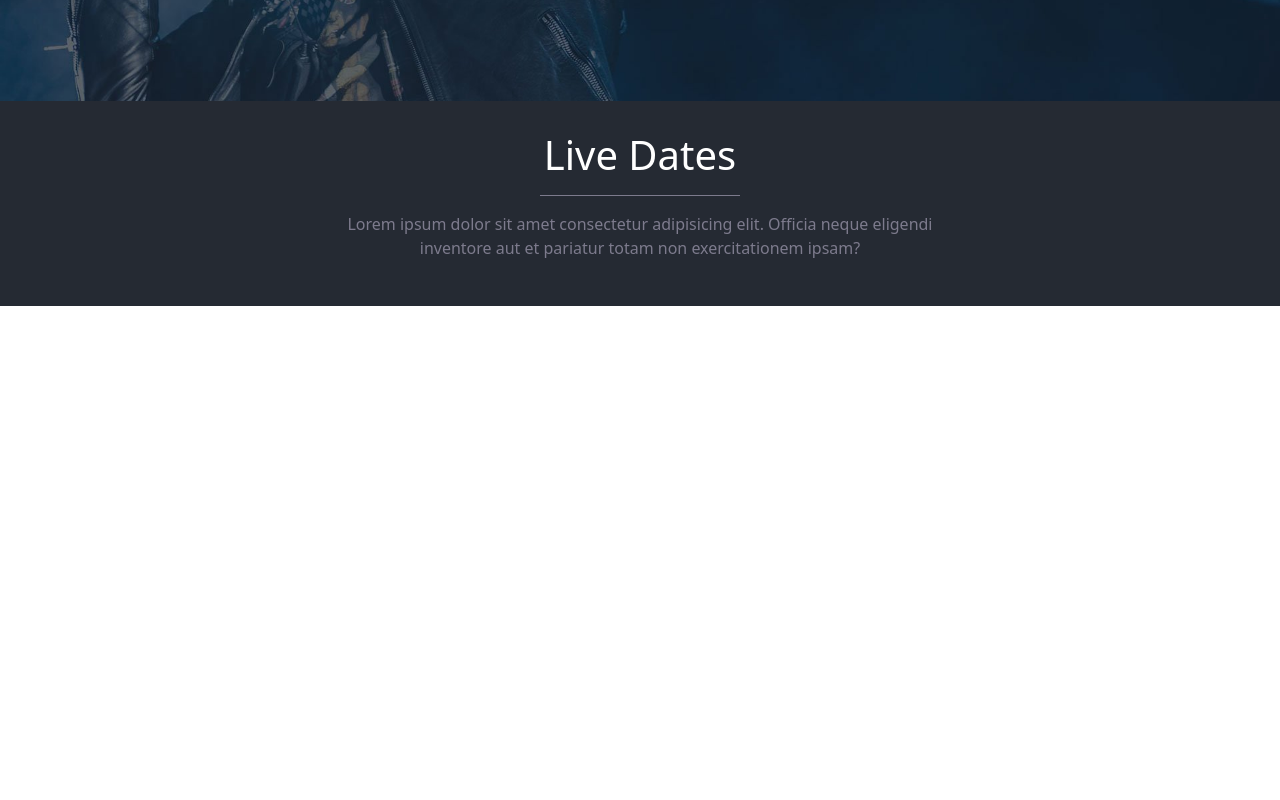
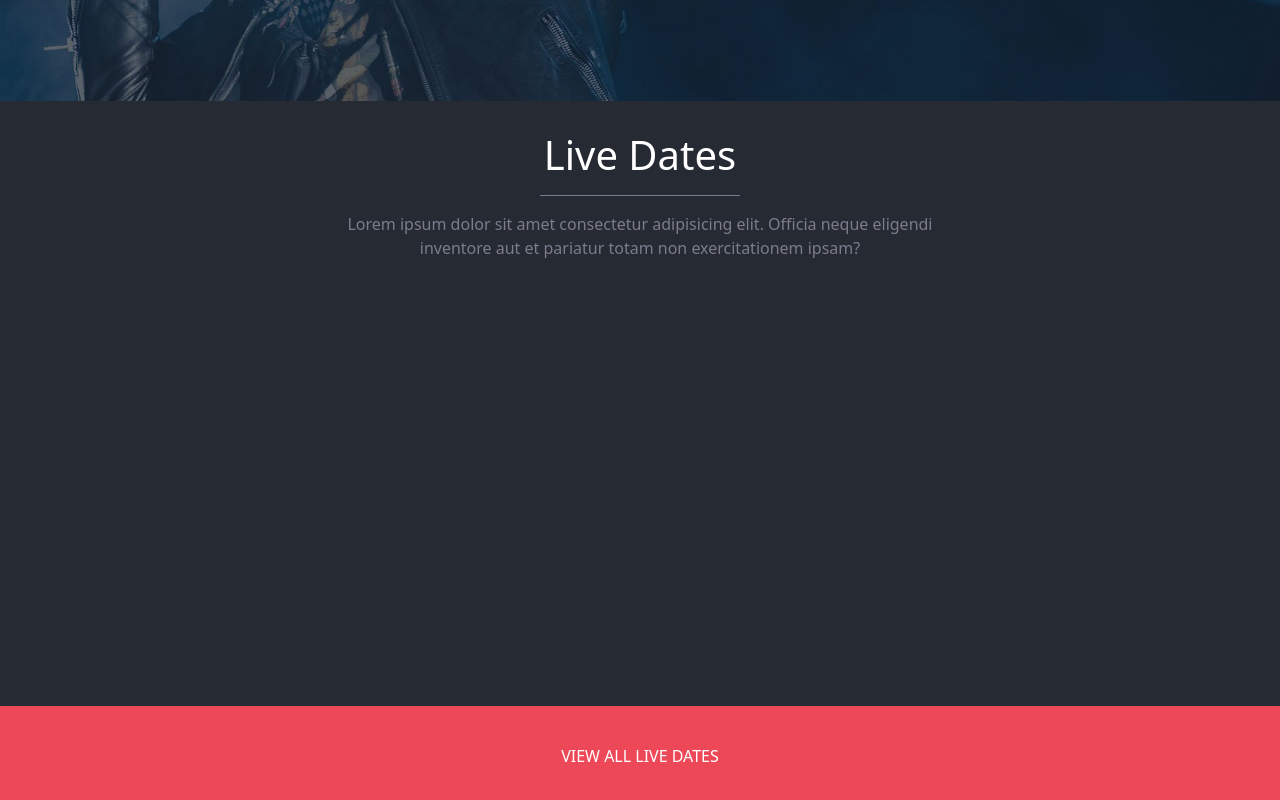
Before and after one commit to MindulaHewadewage/proj-html-vuejs, a Vue app: page / in a window 1280 px wide. Shown: the part 3761-4561 px from the top of the page. Before the commit the page ends 4067 px from the top, so only its background shows below. Built offline with nearby package versions, Linux system fonts and the light colour scheme.

Commit message:
fixed+imported footer-top-bottom

```diff
--- a/src/components/AppMain.vue
+++ b/src/components/AppMain.vue
@@ -2,10 +2,11 @@
 import BlockSection from './structure/BlockSection.vue';
 import SectionDivider from './structure/SectionDivider.vue';
 import NewsCardSection from './news/NewsCardSection.vue';
-import SongPreview from './structure/SongPreview.vue';
+import SongPreview from './song-preview/SongPreview.vue';
+import LiveDates from './live-dates/LiveDates.vue'
 export default {
 
-    components: { BlockSection, SectionDivider, NewsCardSection, SongPreview }
+    components: { BlockSection, SectionDivider, NewsCardSection, SongPreview, LiveDates }
 }
 </script>
 
@@ -16,6 +17,9 @@ export default {
     <section-divider title="view all latest news"></section-divider>
     <song-preview></song-preview>
     <block-section title="Live Dates" class="bg-darkgrey"></block-section>
+    <live-dates></live-dates>
+    <section-divider title="view all live dates"></section-divider>
+
 
 </template>
 
--- /dev/null
+++ b/src/components/live-dates/LiveDates.vue
@@ -0,0 +1,28 @@
+<script>
+export default {
+
+}
+</script>
+
+<template>
+    <div class="bg">
+
+        <div class="small-container">
+
+
+        </div>
+    </div>
+</template>
+
+
+
+<style scoped lang="scss">
+.bg {
+    background-color: #252A33;
+}
+
+.small-container {
+    height: 400px;
+    color: white;
+}
+</style>
--- a/src/components/structure/SongPreview.vue
+++ b/src/components/song-preview/SongPreview.vue
@@ -14,7 +14,7 @@ export default {
                 inventive. I haven't heard anything this year that's as inventive. I
                 don' t really expect to."
             </p>
-            <img src="../../assets/img/band_interview_play_icon.png" alt="">
+            <a href="#"><img src="../../assets/img/band_interview_play_icon.png" alt="play-icon"></a>
 
         </div>
     </div>
```
Also changed, not shown: src/components/AppFooter.vue (added, +18 -0 lines), src/components/footer/FooterBottom.vue (added), src/components/footer/FooterTop.vue (added).
